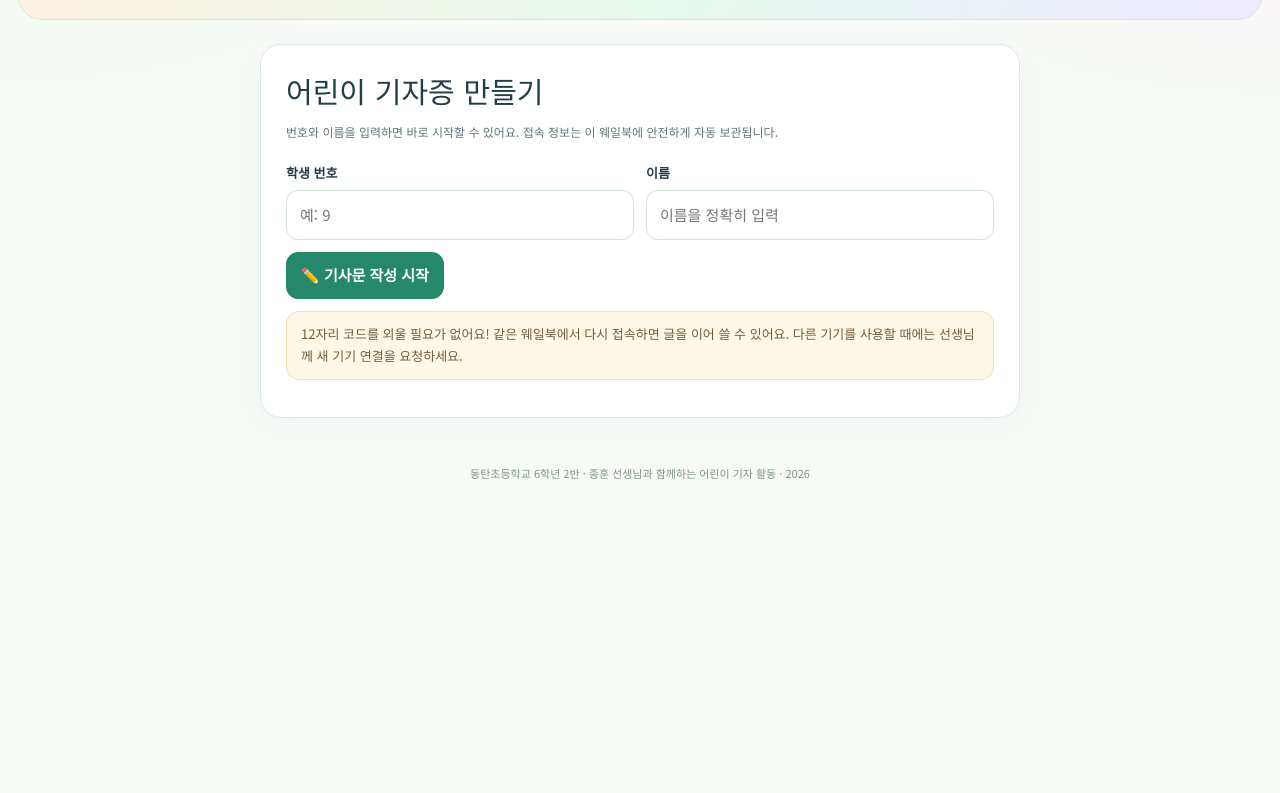
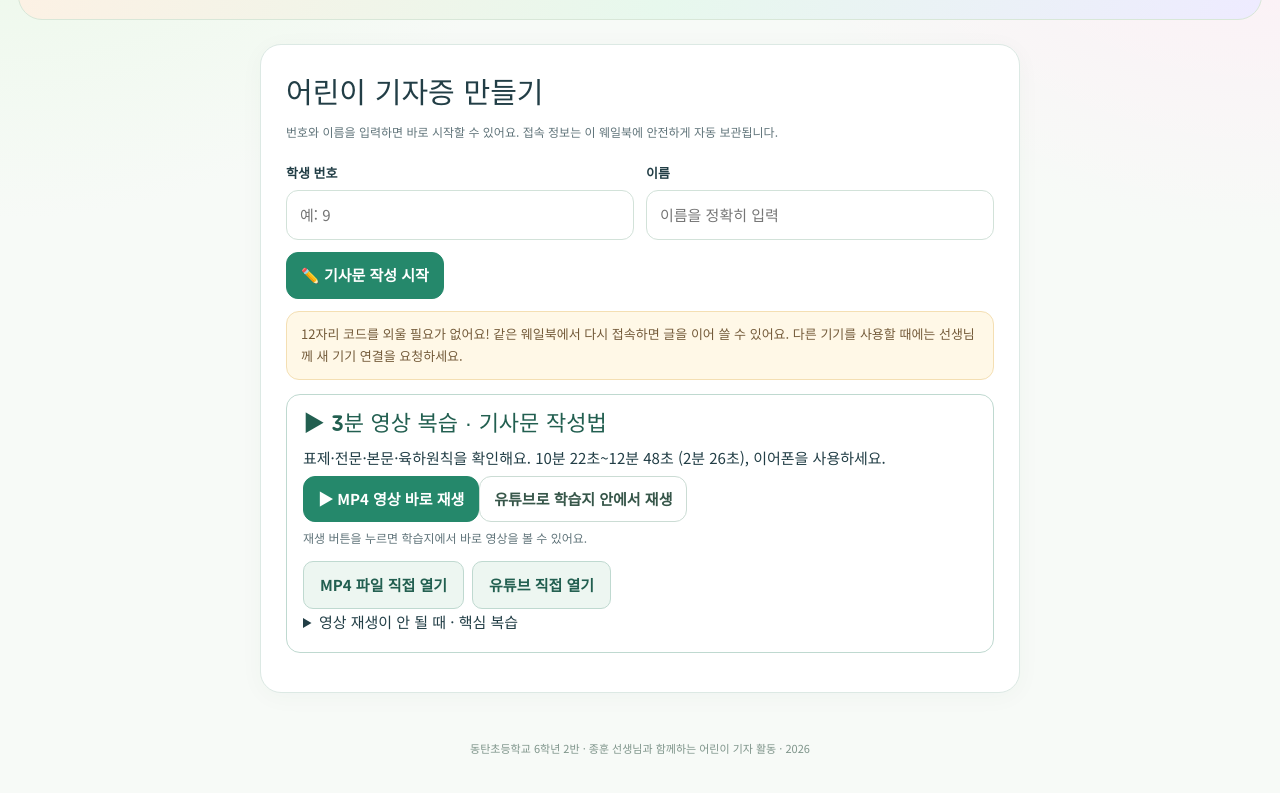
Before and after one commit to littleprin22/my-web-test3, a plain HTML site: page newswriter-261124-nocode/index.html in a window 1280 px wide. Shown: the part 389-1182 px from the top of the page. Before the commit the page ends 954 px from the top, so only its background shows below. Drawn offline with Linux system fonts and the light colour scheme.

Commit message:
Show video before login and play verified source MP4 inline with correct YouTube fallback

```diff
--- a/newswriter-261124-nocode/index.html
+++ b/newswriter-261124-nocode/index.html
@@ -102,12 +102,25 @@ const apply=button("내가 나눈 문단을 수정본에 반영",()=>{if(!lines.
 }
 function nrChecklist(root){const mod=nrModule("마지막 기자 점검","교과서 247쪽의 네 가지 기준을 스스로 확인하고, 사실과 문단도 한 번 더 점검하세요.");const boxes=[...rubric,"날짜·장소·수치·인용을 실제 자료로 확인했어요.","같은 중심 내용끼리 묶고 내용이 바뀌면 문단을 나눴어요.","사진이나 그림을 활용했다면 출처를 확인했어요."].map(s=>{const l=make("label"),cb=make("input");cb.type="checkbox";l.style.display="block";l.append(cb,document.createTextNode(" "+s));mod.append(l);return cb});root.append(mod);return boxes}
 
+
 function nrVideo(root){
  const card=make("section",undefined,"nr-video");
- card.append(make("h3","▶ 3분 영상 복습 · 기사문 작성법"),make("p","영상에서 표제, 전문(첫 문단), 본문, 육하원칙을 확인해요."),make("p","MAK 나눔터 · 10분 22초~12분 48초 시청 (약 2분 26초). 이어폰을 사용하고, 다 본 뒤 원래 학습지 탭으로 돌아오세요."));
+ const mp4="https://github.com/kor-sped/materials-site/releases/download/videos-v2/gen-kor-6-2-5-v1-720p.mp4";
+ const yt="https://www.youtube.com/watch?v=h3HPLf9L4z0&t=622s";
+ card.append(make("h3","▶ 3분 영상 복습 · 기사문 작성법"),make("p","표제·전문·본문·육하원칙을 확인해요. 10분 22초~12분 48초 (2분 26초), 이어폰을 사용하세요."));
+ const stage=make("div");const status=make("p","재생 버튼을 누르면 학습지에서 바로 영상을 볼 수 있어요.","small");status.setAttribute("role","status");
+ const btn=(label,cls,fn)=>{const b=make("button",label,cls);b.type="button";b.addEventListener("click",fn);return b};
  const link=(label,href,cls)=>{const a=make("a",label,cls);a.href=href;a.target="_blank";a.rel="noopener noreferrer";return a};
- card.append(link("▶ 기사문 복습 영상 보기","https://kor-sped.github.io/materials-site/%EC%98%81%EC%83%81/gen-kor-6-2-5-v1.html","nr-video-main"),link("대체 유튜브 영상 보기","https://www.youtube.com/watch?v=AQLbPzDkM-k","nr-video-alt"),make("p","영상에서 배운 내용을 내 기사문에 적용해 보세요. 중심 내용이 바뀌면 새로운 문단을 시작해요."));
- root.append(card);
+ const clear=()=>{document.querySelectorAll(".nr-video video").forEach(v=>v.pause());stage.replaceChildren()};
+ const playMp4=()=>{clear();const v=document.createElement("video");v.controls=true;v.playsInline=true;v.preload="metadata";v.setAttribute("aria-label","기사문 작성법 MP4 영상");v.style.cssText="width:100%;max-height:60vh;display:block;background:#122320;border-radius:12px;margin-top:12px";stage.append(v);
+ status.textContent="MP4 영상 연결 중입니다. 재생이 안 되면 아래 유튜브 재생을 선택하세요.";
+ v.addEventListener("loadedmetadata",()=>{if(v.duration>622&&v.currentTime<621){try{v.currentTime=622}catch(e){}}status.textContent="기사문 구간부터 시청하세요. 12분 48초에 자동으로 멈춥니다.";v.play().catch(()=>{status.textContent="영상의 ▶ 버튼을 눌러 재생하세요."})},{once:true});
+ v.addEventListener("timeupdate",()=>{if(v.currentTime>=768&&!v.paused){v.pause();status.textContent="복습 완료! 이제 나의 기사문을 작성하거나 고쳐 써요."}});
+ v.addEventListener("error",()=>{status.textContent="MP4 연결이 차단되었거나 실패했습니다. 유튜브 재생 또는 직접 열기를 이용하세요."});
+ v.src=mp4+"#t=622,768";v.load();};
+ const playYouTube=()=>{clear();const f=document.createElement("iframe");f.src="https://www.youtube-nocookie.com/embed/h3HPLf9L4z0?start=622&end=768&rel=0&autoplay=1&cc_lang_pref=ko";f.title="기사문 작성법 영상";f.allow="accelerometer; autoplay; encrypted-media; picture-in-picture; fullscreen";f.allowFullscreen=true;f.style.cssText="width:100%;aspect-ratio:16/9;border:0;border-radius:12px;margin-top:12px";stage.append(f);status.textContent="유튜브 화면이 차단되면 MP4 재생이나 직접 열기를 사용하세요."};
+ card.append(btn("▶ MP4 영상 바로 재생","primary",playMp4),btn("유튜브로 학습지 안에서 재생","",playYouTube),stage,status,link("MP4 파일 직접 열기",mp4,"nr-video-alt"),link("유튜브 직접 열기",yt,"nr-video-alt"));
+ const backup=make("details");backup.append(make("summary","영상 재생이 안 될 때 · 핵심 복습"),make("p","표제: 기사 내용을 짧고 명확하게 나타내요."),make("p","전문: 누가, 언제, 어디서, 무엇을, 어떻게, 왜 했는지 핵심을 요약해요."),make("p","본문: 중심 내용이 달라지는 곳에서 문단을 나누고 확인한 사실을 자세히 설명해요."));card.append(backup);root.append(card);
 }
 
 function nrEntry(){$("newsroomMission")?.remove();if(!session)return;const root=make("section",undefined,"nr-banner");root.id="newsroomMission";$("student").prepend(root);const started=fdefs.some(d=>article.fields[d.id]?.text?.trim()||article.fields[d.id]?.ink);root.append(make("h2",submitted?"어린왕자 뉴스룸 · 나의 편집실":started?"지난번 기사문 이어 쓰기":"오늘은 어린이 취재 기자!"),make("p",submitted?"첫 기사문을 제출했어요. 이제 독자의 눈으로 읽고 고쳐 써 봐요.":started?"저장된 글을 이어서 완성한 뒤 제출하세요.":"취재 메모부터 하나씩 완성해 보세요."));nrTrack(root,submitted?2:started?1:0);nrVideo(root);if(submitted){root.append(button("맞춤형 고쳐쓰기 시작",()=>{$("revisionRoom")?.scrollIntoView({behavior:"smooth"});$("revisionRoom")?.querySelector("button")?.click()},"primary"))}else{const details=make("details");details.append(make("summary","글쓰기 도움 및 문단 미션 (필요할 때 열기)"));nrWritingHelp(details);nrTrainer(details);root.append(details)}}
@@ -182,6 +195,7 @@ teacherView=async function(no){
  }catch(e){msg.textContent=e.message}
 };
 
+nrVideo($('login'));
 window.addEventListener('beforeunload',()=>{if(session)store()});
 })();
 </script></body></html>
```
